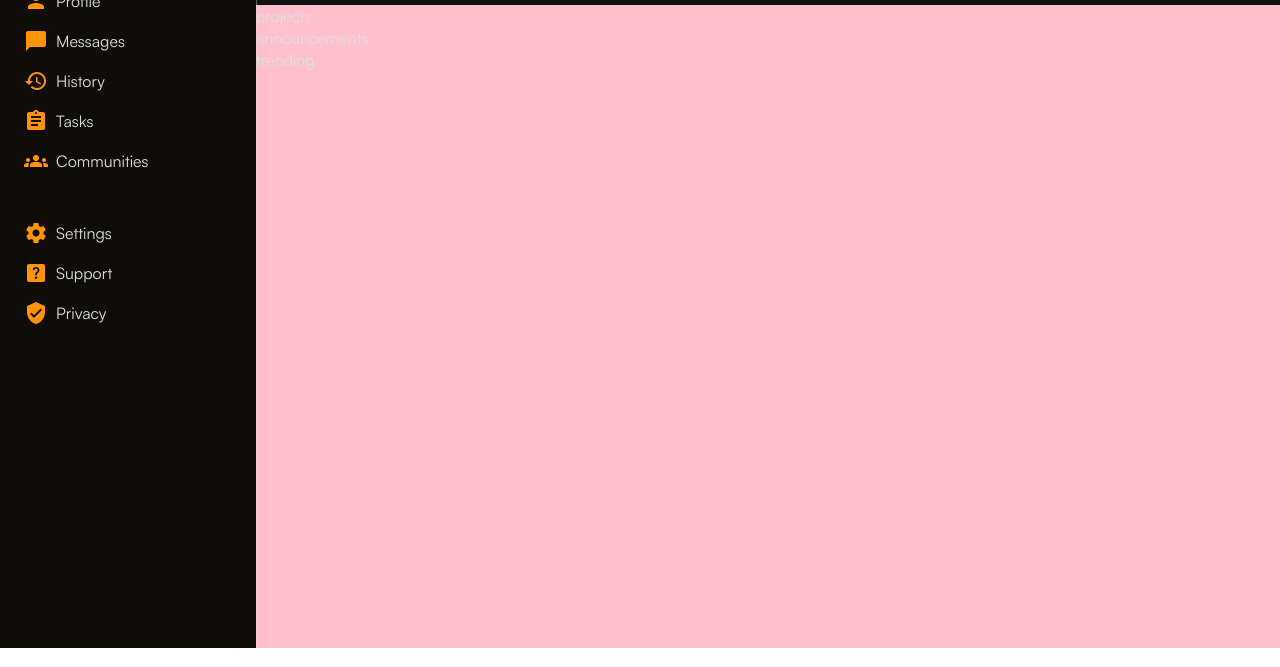
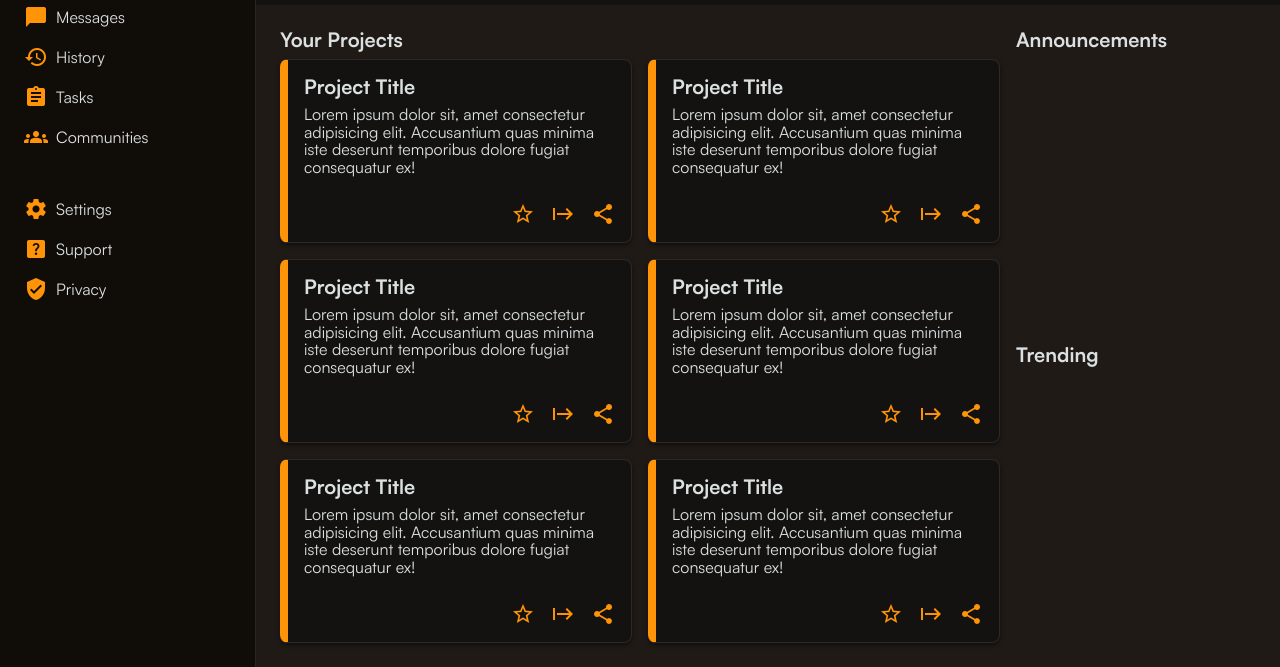
Before and after one commit to DGUXdesigns/admin-dashboard, a plain HTML site: page index.html in a window 1280 px wide. Shown: the part 152-819 px from the top of the page. Drawn offline with Linux system fonts and the light colour scheme.

Commit message:
Updated styling and layout for the <main> section
- Refined the layout of the "main" section with improved grid structure.
- Added a left orange border to each content card within the projects section for visual emphasis.
- Adjusted card styling to ensure a consistent appearance, with padding and box shadow for better design.
- Improved alignment and spacing for icons inside the project cards.

```diff
--- a/index.html
+++ b/index.html
@@ -65,9 +65,104 @@
 	</header>
 
 	<main>
-		<div class="projects">projects</div>
-		<div class="announcements">announcements</div>
-		<div class="trending">trending</div>
+		<div class="projects">
+
+			<h3>Your Projects</h3>
+
+			<div class="project-grid">
+				<div class="card">
+					<div class="text">
+						<h3>Project Title</h3>
+						<p>Lorem ipsum dolor sit, amet consectetur adipisicing elit. Accusantium quas minima iste deserunt
+							temporibus
+							dolore fugiat consequatur ex!</p>
+					</div>
+					<div class="icons">
+						<i class="material-icons">star_border</i>
+						<i class="material-icons">start</i>
+						<i class="material-icons">share</i>
+					</div>
+				</div>
+
+				<div class="card">
+					<div class="text">
+						<h3>Project Title</h3>
+						<p>Lorem ipsum dolor sit, amet consectetur adipisicing elit. Accusantium quas minima iste deserunt
+							temporibus
+							dolore fugiat consequatur ex!</p>
+					</div>
+					<div class="icons">
+						<i class="material-icons">star_border</i>
+						<i class="material-icons">start</i>
+						<i class="material-icons">share</i>
+					</div>
+				</div>
+
+				<div class="card">
+					<div class="text">
+						<h3>Project Title</h3>
+						<p>Lorem ipsum dolor sit, amet consectetur adipisicing elit. Accusantium quas minima iste deserunt
+							temporibus
+							dolore fugiat consequatur ex!</p>
+					</div>
+					<div class="icons">
+						<i class="material-icons">star_border</i>
+						<i class="material-icons">start</i>
+						<i class="material-icons">share</i>
+					</div>
+				</div>
+
+				<div class="card">
+					<div class="text">
+						<h3>Project Title</h3>
+						<p>Lorem ipsum dolor sit, amet consectetur adipisicing elit. Accusantium quas minima iste deserunt
+							temporibus
+							dolore fugiat consequatur ex!</p>
+					</div>
+					<div class="icons">
+						<i class="material-icons">star_border</i>
+						<i class="material-icons">start</i>
+						<i class="material-icons">share</i>
+					</div>
+				</div>
+
+				<div class="card">
+					<div class="text">
+						<h3>Project Title</h3>
+						<p>Lorem ipsum dolor sit, amet consectetur adipisicing elit. Accusantium quas minima iste deserunt
+							temporibus
+							dolore fugiat consequatur ex!</p>
+					</div>
+					<div class="icons">
+						<i class="material-icons">star_border</i>
+						<i class="material-icons">start</i>
+						<i class="material-icons">share</i>
+					</div>
+				</div>
+
+				<div class="card">
+					<div class="text">
+						<h3>Project Title</h3>
+						<p>Lorem ipsum dolor sit, amet consectetur adipisicing elit. Accusantium quas minima iste deserunt
+							temporibus
+							dolore fugiat consequatur ex!</p>
+					</div>
+					<div class="icons">
+						<i class="material-icons">star_border</i>
+						<i class="material-icons">start</i>
+						<i class="material-icons">share</i>
+					</div>
+				</div>
+			</div>
+		</div>
+
+		<div class="announcements">
+			<h3>Announcements</h3>
+		</div>
+
+		<div class="trending">
+			<h3>Trending</h3>
+		</div>
 	</main>
 </body>
 
--- a/stylesheet.css
+++ b/stylesheet.css
@@ -4,12 +4,12 @@
 :root {
     --prim-clr: #100c08;
     --secondary-clr: #dbe0e1;
-    --txt-clr: #f3f4f5;
     --accent: #ff9408;
     font-family: Satoshi-Regular, Helvetica, sans-serif;
     color: var(--secondary-clr);
     box-sizing: border-box;
     padding: 0;
+    margin: 0;
 }
 
 h2{
@@ -17,12 +17,21 @@ h2{
     letter-spacing: 0.0275rem;
     font-size: 1.5rem;
     line-height: 1.2;
+    margin: 0;
 }
 
 p {
     font-family: Satoshi-Regular, Arial, Helvetica, sans-serif;
     font-size: 1rem;
     line-height: 1.1;
+    margin: 0;
+}
+
+h3 {
+    font-family: Satoshi-Bold, Arial, Helvetica, sans-serif;
+    font-size: 1.25rem;
+    line-height: 1.1;
+    margin: 0;
 }
 
 button {
@@ -60,8 +69,8 @@ aside {
     background: var(--prim-clr);
     display: flex;
     flex-direction: column;
-    padding-top: 0.5rem;
-    box-shadow: 0.1px 0px 2px var(--secondary-clr);
+    padding-top: 1.5rem;
+    border-right: 1px solid rgba(255, 255, 255, 0.1);
     z-index: 1;
 }
 
@@ -139,8 +148,8 @@ input {
 }
 
 .image {
-    height: 60px;
-    width: 60px;
+    min-height: 60px;
+    min-width: 60px;
     background-image: url(./images/man.png);
     background-size: cover;
     background-position: center;
@@ -168,8 +177,65 @@ input {
 }
 
 
-/*  */
+/* Main Styling */
 main {
     grid-area: main;
-    background: pink;
+    background-color: #201A17;
+    padding: 1.5rem;
+    display: grid;
+    gap: 1rem;
+    grid-template: repeat(2, 1fr) / 3fr 1fr;
+    grid-template-areas:
+    "projects announcements"
+    "projects trending";
 }
+
+/* projects section */
+.projects {
+    grid-area: projects;
+    display: flex;
+    flex-direction: column;
+    gap: 0.5rem;
+}
+
+.project-grid {
+    display: grid;
+    grid-template-columns: repeat(auto-fit, minmax(300px, 1fr)) ;
+    gap: 1rem;
+}
+
+.card {
+    background-color: #131211;
+    display: flex;
+    flex-direction: column;
+    padding: 1rem;
+    border-radius: 0.5rem;
+    height: auto;
+    min-height: 150px;
+    box-shadow: 0px 2px 4px rgba(0, 0, 0, 0.5);
+    border: 1px solid rgba(255, 255, 255, 0.1);
+    border-left:8px solid var(--accent);
+}
+
+.text {
+    display: flex;
+    flex-direction: column;
+    gap: 0.5rem;
+}
+
+.icons {
+    display: flex;
+    justify-content: flex-end;
+    gap: 1rem;
+    margin-top: auto;
+}
+
+
+/* announcements */
+.announcements {
+    grid-area: announcements;
+}
+
+.trending {
+    grid-area: trending;
+}
```
